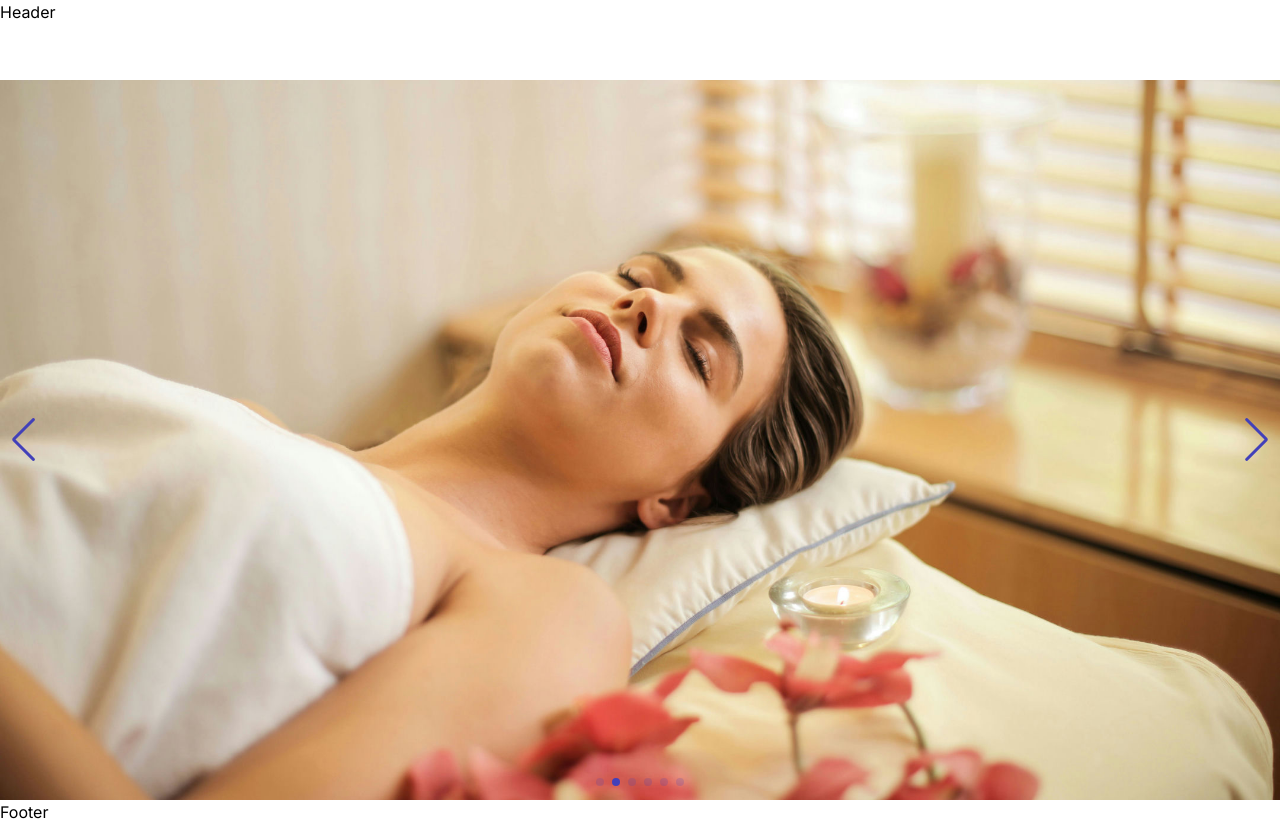
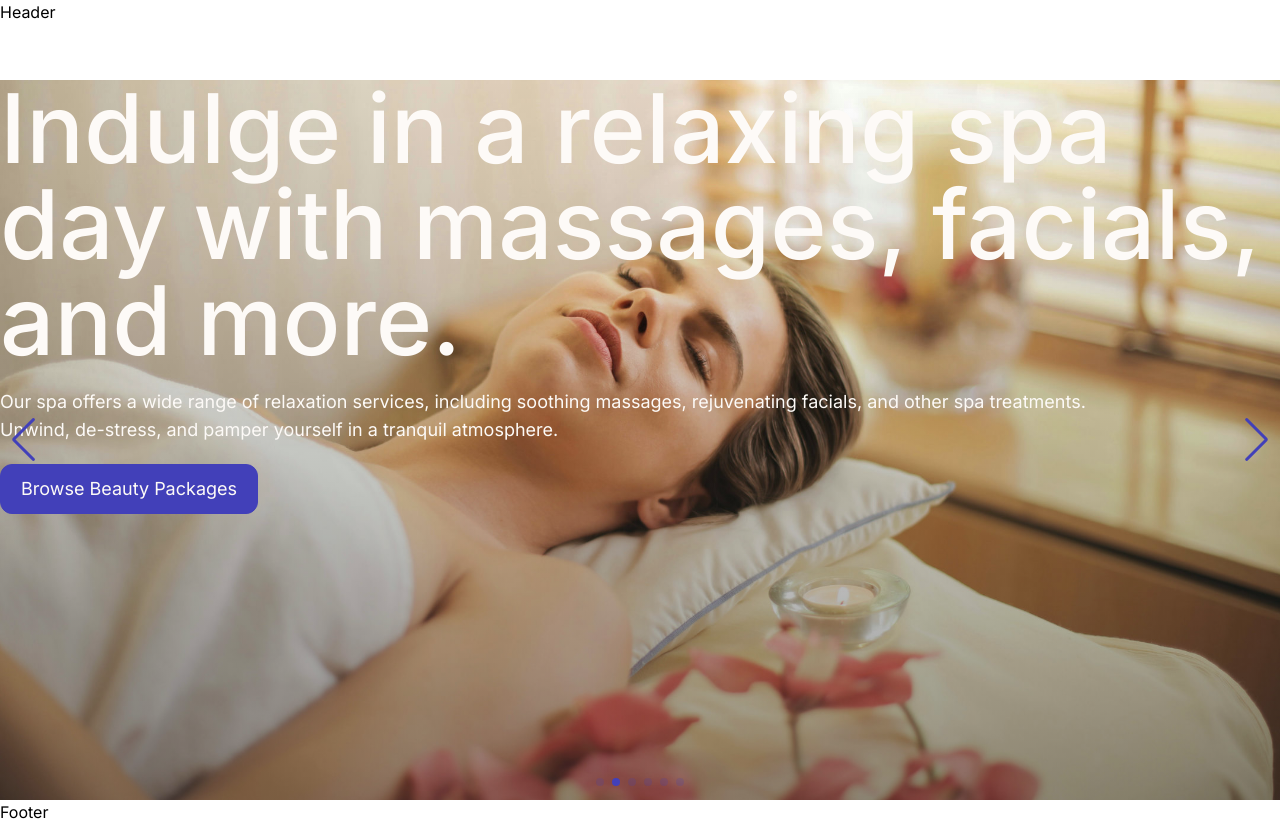
Before and after one commit to abirtasrif/vinca, a Next.js app: page / in a window 1280 px wide. Built offline with nearby package versions, Linux system fonts and the light colour scheme.

Commit message:
added slider text and button component

```diff
--- a/app/(home)/_components/Slider.tsx
+++ b/app/(home)/_components/Slider.tsx
@@ -2,15 +2,18 @@
 import 'swiper/css';
 import 'swiper/css/navigation';
 import 'swiper/css/pagination';
-import 'swiper/css/scrollbar';
+import { buttonVariants } from '@/components/ui/Button';
+import { cn } from '@/libs/utils';
 import { Swiper, SwiperSlide } from 'swiper/react';
 import { Navigation, Pagination, Autoplay } from 'swiper/modules';
 import { data } from '@/data/sliderContents';
 import Image from 'next/image';
+import Link from 'next/link';
+import Overlay from '@/components/ui/Overlay';
 
 const Slider = () => {
   return (
-    <section className='h-[calc(100vh-5rem)]'>
+    <section className='h-[calc(100vh-5rem)] w-full'>
       <Swiper
         modules={[Navigation, Pagination, Autoplay]}
         navigation={true}
@@ -25,14 +28,25 @@ const Slider = () => {
         className='mySlider h-full w-full'
       >
         {data.map((slide) => (
-          <SwiperSlide key={slide.heading} className='h-full w-full'>
+          <SwiperSlide key={slide.heading} className='relative h-full w-full'>
             <Image
               src={slide.image}
               alt={slide.heading}
-              width={1200}
-              height={800}
+              width={1620}
+              height={1080}
               className='h-full w-full object-cover'
             />
+            <Overlay />
+            <div className='sp container absolute bottom-0 left-0 right-0 top-0 h-full w-full space-y-5 text-white'>
+              <h1>{slide.heading}</h1>
+              <p className='max-w-6xl'>{slide.subHeading}</p>
+              <Link
+                href='/beauty-packages'
+                className={cn(buttonVariants({ variant: 'secondary' }))}
+              >
+                Browse Beauty Packages
+              </Link>
+            </div>
           </SwiperSlide>
         ))}
       </Swiper>
--- a/app/globals.css
+++ b/app/globals.css
@@ -10,7 +10,7 @@ html {
 
 /* COMMON STYLES */
 .section-padding {
-  @apply py-20;
+  @apply py-40;
 }
 
 .eoq {
--- /dev/null
+++ b/components/ui/Button.tsx
@@ -0,0 +1,64 @@
+import { cn } from '@/libs/utils';
+import { VariantProps, cva } from 'class-variance-authority';
+import { Loader2 } from 'lucide-react';
+
+export const buttonVariants = cva(
+  'eoq inline-block whitespace-nowrap rounded-xl border px-5 py-2.5 text-center text-lg disabled:cursor-default disabled:border-gray disabled:bg-gray disabled:text-black',
+  {
+    variants: {
+      variant: {
+        primary:
+          'bg-black text-white border-black hover:bg-black/90 hover:border-black/90',
+        secondary:
+          'bg-blue text-white border-blue hover:bg-blue/90 hover:border-blue/90',
+        danger:
+          'bg-red text-white border-red hover:bg-red/90 hover:border-red/90',
+        outline:
+          'bg-transparent text-black border-black hover:bg-black hover:text-white',
+      },
+      size: {
+        auto: 'w-auto',
+        full: 'w-full',
+      },
+    },
+    defaultVariants: {
+      variant: 'primary',
+      size: 'auto',
+    },
+  }
+);
+
+interface ButtonProps
+  extends React.ButtonHTMLAttributes<HTMLButtonElement>,
+    VariantProps<typeof buttonVariants> {
+  isLoading?: boolean;
+}
+
+const Button: React.FC<ButtonProps> = ({
+  onClick,
+  type,
+  disabled,
+  children,
+  variant,
+  size,
+  isLoading,
+  ...props
+}) => {
+  return (
+    <button
+      onClick={onClick}
+      type={type}
+      disabled={disabled || isLoading}
+      {...props}
+      className={cn(
+        isLoading && 'flex items-center gap-2.5',
+        buttonVariants({ variant, size })
+      )}
+    >
+      {isLoading && <Loader2 size={20} className='animate-spin' />}
+      {children}
+    </button>
+  );
+};
+
+export default Button;
--- /dev/null
+++ b/components/ui/Overlay.tsx
@@ -0,0 +1,7 @@
+const Overlay = () => {
+  return (
+    <div className='absolute bottom-0 left-0 right-0 top-0 h-full w-full bg-gradient-to-t from-black/50 to-transparent' />
+  );
+};
+
+export default Overlay;
--- a/package.json
+++ b/package.json
@@ -9,7 +9,9 @@
     "lint": "next lint"
   },
   "dependencies": {
+    "class-variance-authority": "^0.7.0",
     "clsx": "^2.0.0",
+    "lucide-react": "^0.290.0",
     "next": "13.5.6",
     "react": "^18",
     "react-dom": "^18",
```
Also changed, not shown: 1 other file (tests, documents, lock files or other folders).
